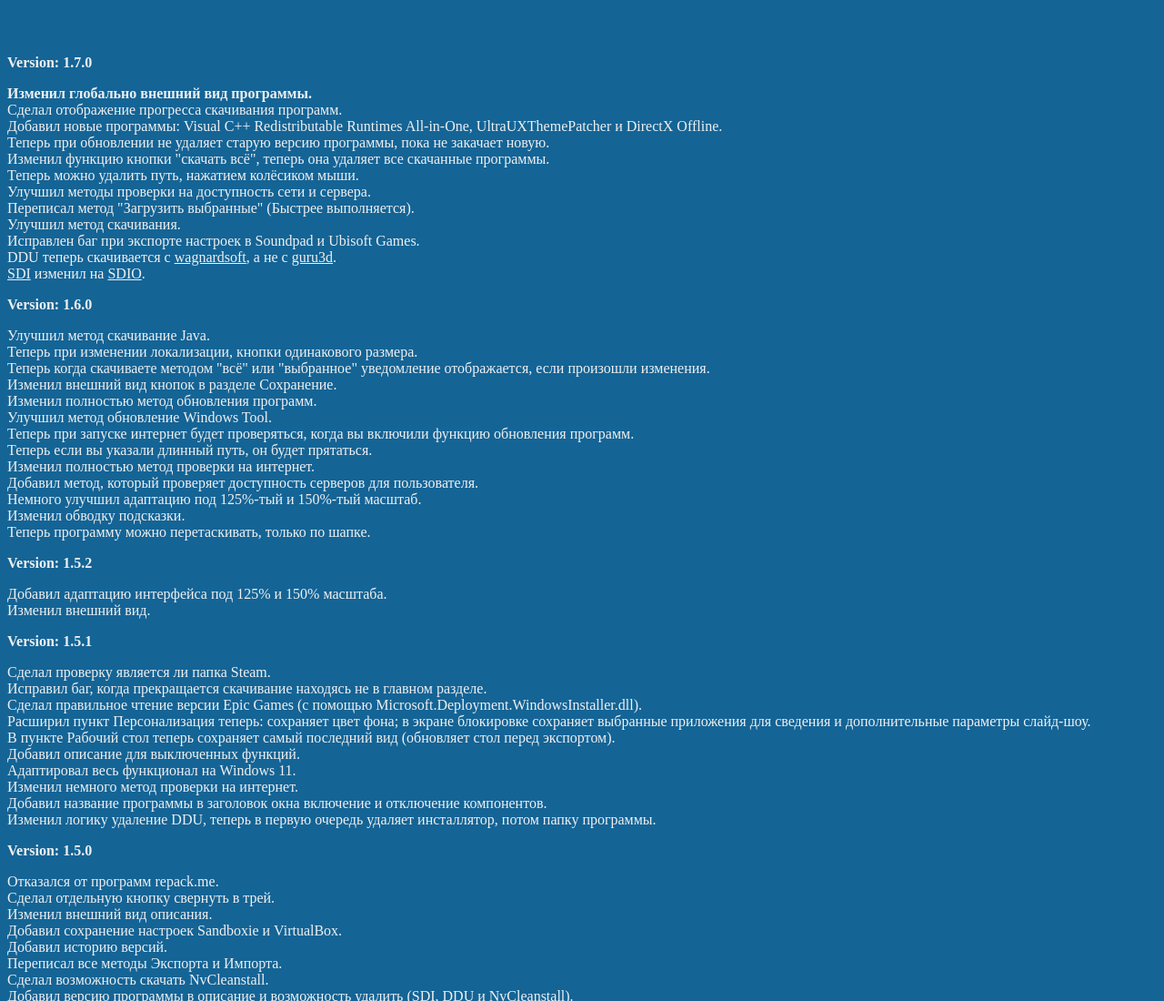
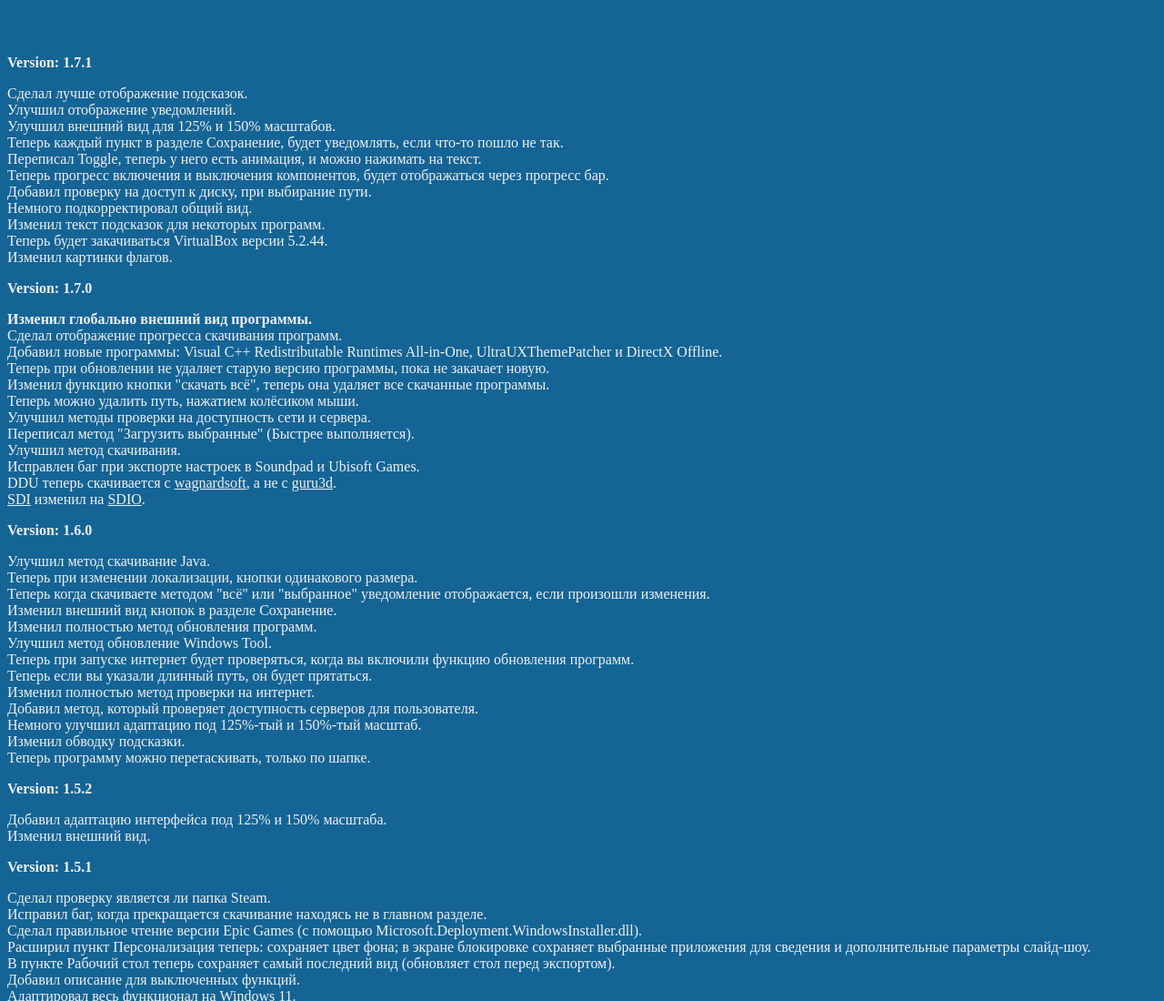
Before and after one commit to Stavurt/Site, a plain HTML site: page history.html in a window 1280 px wide. Shown: the top 1100 px of the page at 91% size. Drawn offline with Linux system fonts and the light colour scheme.

Commit message:
Add files via upload

```diff
--- a/history.html
+++ b/history.html
@@ -17,6 +17,8 @@
 
 	<main style="height:100vh;margin:60px 0;">
 		<div class="history__main__content">
+			<strong><p>Version: 1.7.1</p></strong>
+			<p>Сделал лучше отображение подсказок.<br>Улучшил отображение уведомлений.<br>Улучшил внешний вид для 125% и 150% масштабов.<br>Теперь каждый пункт в разделе Сохранение, будет уведомлять, если что-то пошло не так.<br>Переписал Toggle, теперь у него есть анимация, и можно нажимать на текст.<br>Теперь прогресс включения и выключения компонентов, будет отображаться через прогресс бар.<br>Добавил проверку на доступ к диску, при выбирание пути.<br>Немного подкорректировал общий вид.<br>Изменил текст подсказок для некоторых программ.<br>Теперь будет закачиваться VirtualBox версии 5.2.44.<br>Изменил картинки флагов.</p>
 			<strong><p>Version: 1.7.0</p></strong>
 			<p><strong>Изменил глобально внешний вид программы.</strong><br>
 			Сделал отображение прогресса скачивания программ.<br>
```
